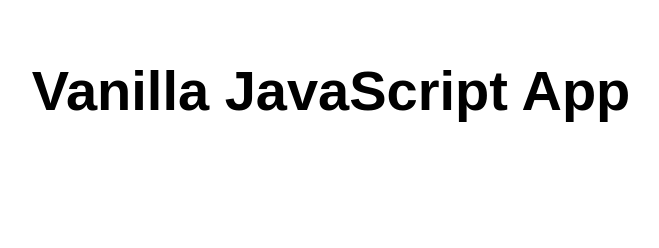
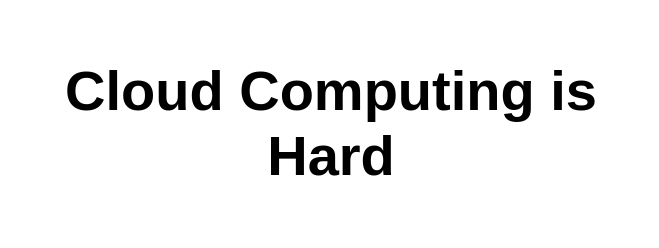
Before and after one commit to OmkarThube/CloudComputing, a website: page src/index.html in a window 1280 px wide. Shown: the whole page, without its empty margins (309-968 px from the left). Drawn offline with Linux system fonts and the light colour scheme.

Commit message:
updateed

```diff
--- a/src/index.html
+++ b/src/index.html
@@ -10,7 +10,7 @@
 
 <body>
   <main>
-    <h1>Vanilla JavaScript App</h1>
+    <h1>Cloud Computing is Hard</h1>
   </main>
 </body>
 
```
